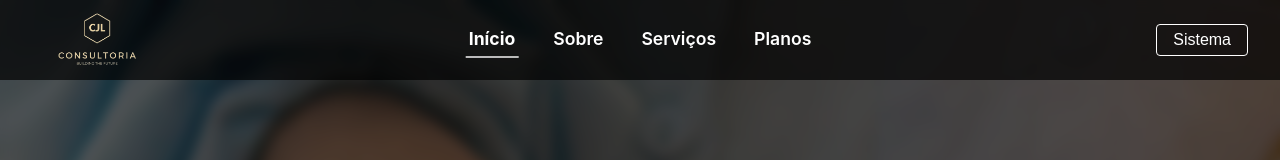
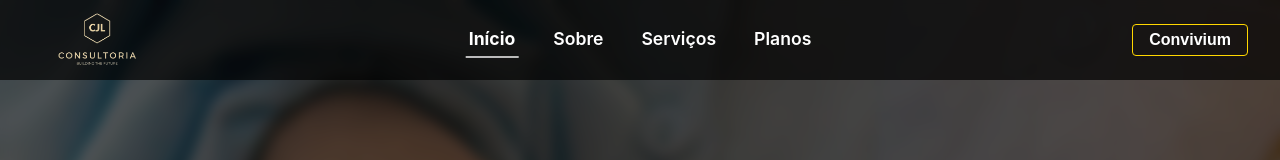
Before and after one commit to CjlConsultoria/SiteOfic, a Vue app in the folder CJL vue/: page / in a window 1280 px wide. Shown: the top 160 px of the page. Built offline with nearby package versions, Linux system fonts and the light colour scheme; the HTML template or start-up script is replaced by a standard one.

Commit message:
Estilização do botão amarela

```diff
--- a/CJL vue/src/App.vue
+++ b/CJL vue/src/App.vue
@@ -62,7 +62,8 @@ div.layout-wrapper
       .auth-buttons
         //-button.login-btn(@click="irParaLogin") Login
         //-button.register-btn(@click="irParaRegistre") Registre-se
-        button.external-btn(@click="irParaURLExterna") Sistema
+        button.external-btn(@click="irParaURLExterna") Convivium
+
 
   main.main-content
     RouterView
@@ -72,6 +73,24 @@ div.layout-wrapper
 </template>
 
 <style scoped>
+.auth-buttons .external-btn {
+  background-color: transparent;
+  border: 1px solid #FFD700;   /* amarelo ouro */
+  color: #ffffff;
+  padding: 0.4rem 1rem;
+  font-size: 1rem;
+  cursor: pointer;
+  border-radius: 4px;
+  transition: background-color 0.3s, color 0.3s, border-color 0.3s;
+  font-weight: 600;
+}
+
+.auth-buttons .external-btn:hover,
+.auth-buttons .external-btn:focus {
+  background-color: #FFD700;
+  color: #1e1e1e; /* texto escuro quando fundo é amarelo */
+  border-color: #FFD700;
+}
 
 /* Botão hamburguer (visível só em telas pequenas) */
 /* Botão hamburguer */
```
